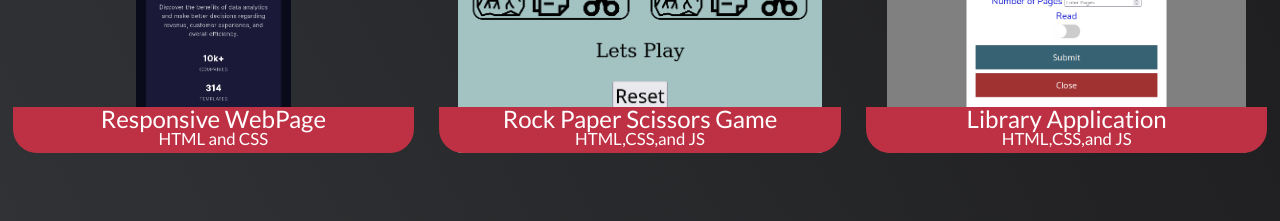
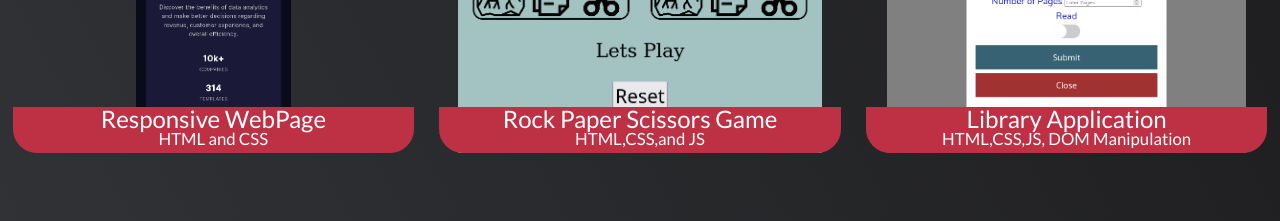
Before and after one commit to jehutymsms/portfolioUpdate, a plain HTML site: page index.html in a window 1280 px wide. Shown: the part 1060-1281 px from the top of the page. Drawn offline with Linux system fonts and the light colour scheme.

Commit message:
Updated Library app project title

```diff
--- a/index.html
+++ b/index.html
@@ -67,7 +67,7 @@
               <img src="Images/Library Application.png" alt="library app image preview">
               <figcaption>
                 <h2>Library Application</h2>
-                <p>HTML,CSS,and JS</p>
+                <p>HTML,CSS,JS, DOM Manipulation</p>
               </figcaption>
             </a>
           </figure>
```
